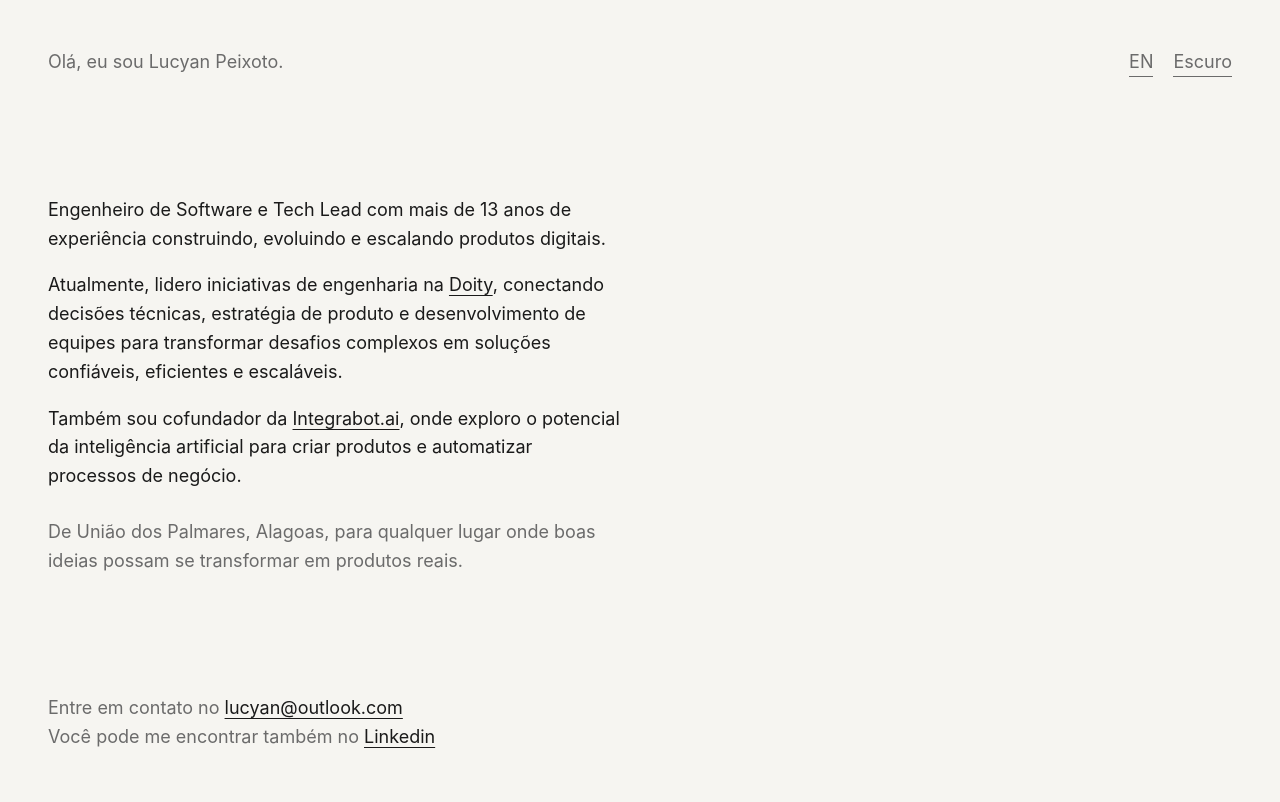
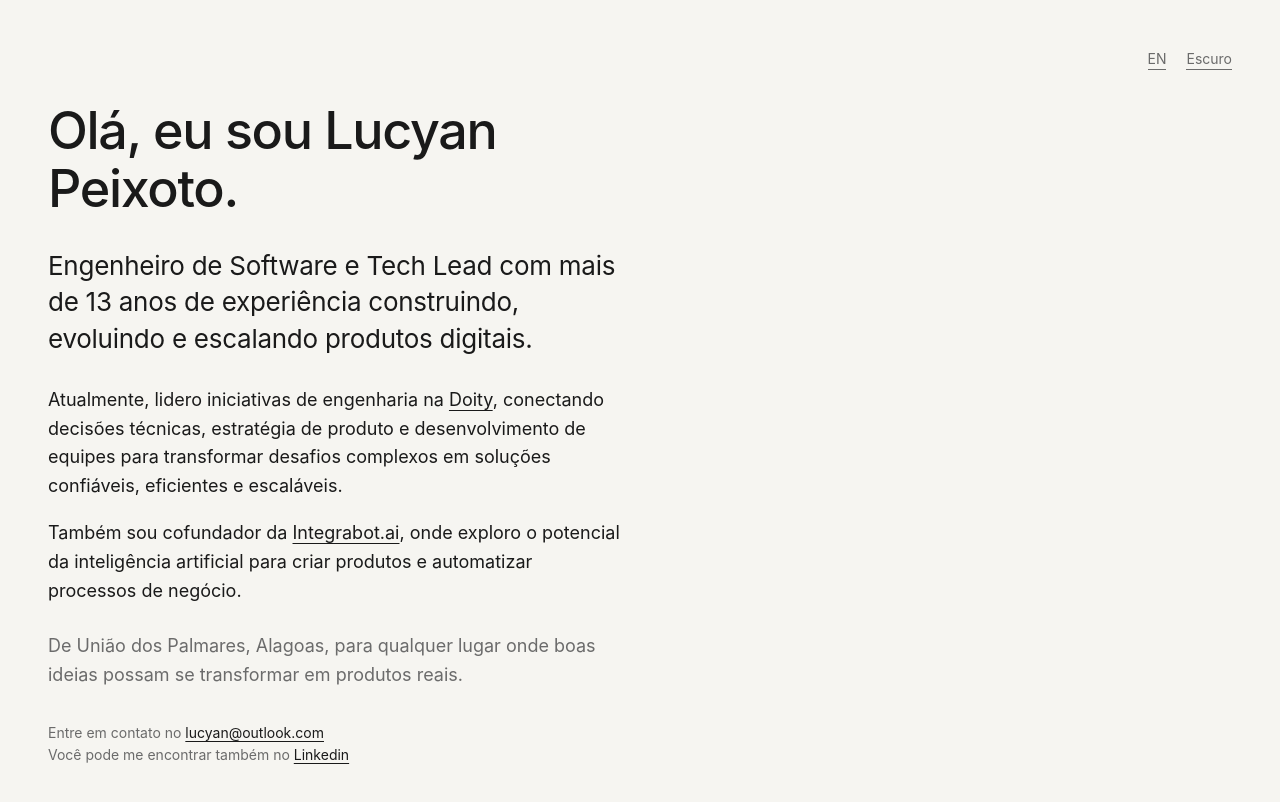
Before and after one commit to lucyanpeixoto/site, an Astro site: page / in a window 1280 px wide. Built offline with nearby package versions, Linux system fonts and the light colour scheme; Astro itself is replaced by a stand-in of ours.

Commit message:
style: aplica escala tipográfica de 4 tamanhos
Saudação vira título (XL), bio de abertura em destaque (L), texto
corrido (M) e menu/rodapé de apoio (S).

Co-Authored-By: Claude Opus 5.5 <noreply@anthropic.com>

```diff
--- a/src/components/Home.astro
+++ b/src/components/Home.astro
@@ -55,9 +55,8 @@ const title = 'Lucyan Peixoto';
 				</button>
 			</nav>
 
-			<h1 class="heading">{t.greeting}</h1>
-
 			<div class="content-primary">
+				<h1 class="heading">{t.greeting}</h1>
 				<p class="content-lead">{t.lead}</p>
 				{t.paragraphs.map((p) => <p set:html={p} />)}
 				<p class="content-closing">{t.closing}</p>
--- a/src/styles/global.css
+++ b/src/styles/global.css
@@ -5,8 +5,11 @@
 }
 
 :root {
-	/* Tamanho único; a hierarquia vem só da cor */
-	--font-size: clamp(1rem, 0.95rem + 0.25vw, 1.125rem);
+	/* Escala de 4 tamanhos: título, destaque, texto e apoio */
+	--font-size-xl: clamp(2rem, 1.4rem + 2.6vw, 3.25rem);
+	--font-size-l: clamp(1.25rem, 1rem + 1vw, 1.625rem);
+	--font-size-m: clamp(1rem, 0.95rem + 0.25vw, 1.125rem);
+	--font-size-s: 0.875rem;
 	--gutter: clamp(1.25rem, 4vw, 3rem);
 }
 
@@ -43,7 +46,7 @@ body {
 	margin: 0;
 	color: var(--color-text);
 	background-color: var(--color-bg);
-	font-size: var(--font-size);
+	font-size: var(--font-size-m);
 	line-height: 1.6;
 	font-family: -apple-system, BlinkMacSystemFont, Segoe UI, Helvetica, Arial, sans-serif;
 	-webkit-font-smoothing: antialiased;
@@ -74,7 +77,7 @@ main {
 	grid-template-columns: minmax(0, 1fr) auto;
 	grid-template-rows: auto 1fr auto;
 	grid-template-areas:
-		'heading menu'
+		'. menu'
 		'content content'
 		'footer footer';
 	gap: 2rem;
@@ -84,11 +87,11 @@ main {
 }
 
 .heading {
-	grid-area: heading;
-	margin: 0;
-	font-size: inherit;
-	font-weight: normal;
-	color: var(--color-muted);
+	margin: 0 0 0.6em;
+	font-size: var(--font-size-xl);
+	font-weight: 500;
+	line-height: 1.1;
+	letter-spacing: -0.025em;
 }
 
 .content-primary {
@@ -101,6 +104,13 @@ main {
 	margin: 0 0 1em;
 }
 
+.content-primary .content-lead {
+	margin-bottom: 1.1em;
+	font-size: var(--font-size-l);
+	line-height: 1.4;
+	letter-spacing: -0.01em;
+}
+
 .content-primary .content-closing {
 	margin: 1.5em 0 0;
 	color: var(--color-muted);
@@ -109,6 +119,7 @@ main {
 .content-secondary {
 	grid-area: footer;
 	margin: 0;
+	font-size: var(--font-size-s);
 	color: var(--color-muted);
 }
 
@@ -124,6 +135,7 @@ main {
 	grid-area: menu;
 	display: flex;
 	gap: 1.25rem;
+	font-size: var(--font-size-s);
 }
 
 .menu-link {
@@ -132,6 +144,7 @@ main {
 	overflow: hidden;
 	padding: 0;
 	font: inherit;
+	font-size: inherit;
 	color: var(--color-muted);
 	text-decoration: none;
 	background: none;
```
